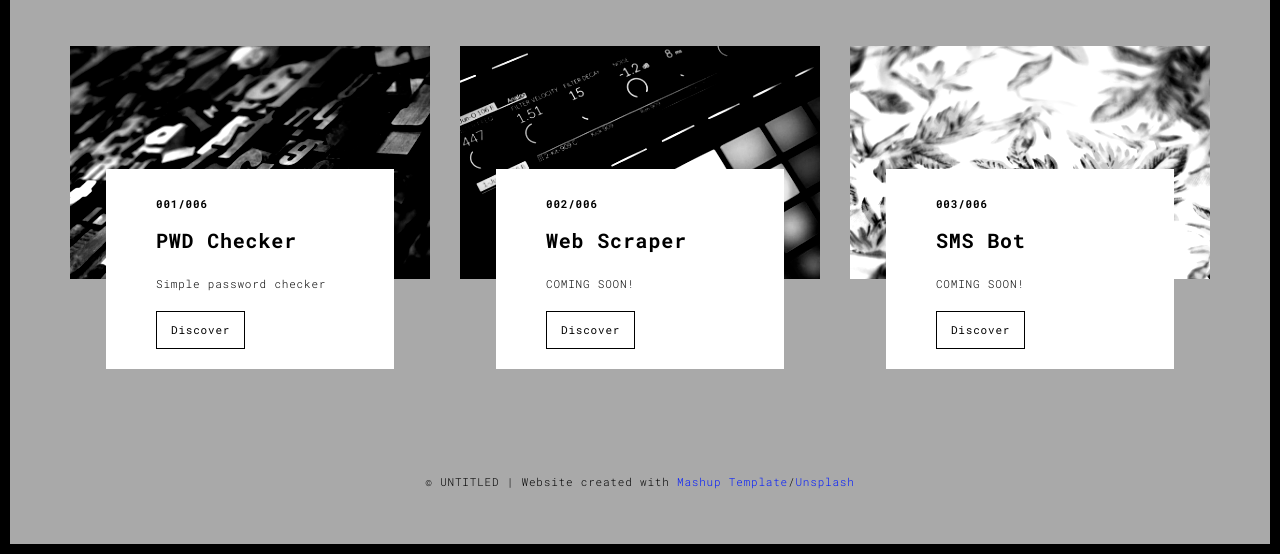
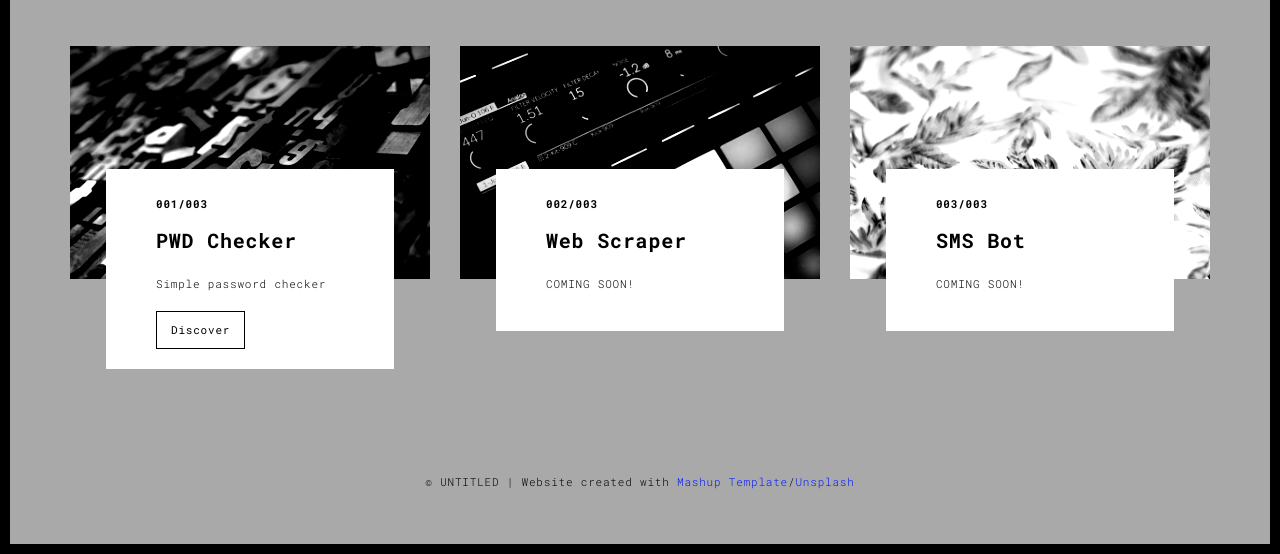
Before and after one commit to cainepavl/portfo, a Flask app: page /works.html in a window 1280 px wide. Shown: the part 246-800 px from the top of the page. Run offline with Flask 3, Linux system fonts and the light colour scheme; some libraries are stand-ins or nearby versions.

Commit message:
Update works.html

```diff
--- a/templates/works.html
+++ b/templates/works.html
@@ -73,7 +73,7 @@
                         <img src="./static/assets/images/work01-hover.jpg" alt="" class="img-responsive">
                       </a>
                       <div class="card-container card-container-lg">
-                        <h4>001/006</h4>
+                        <h4>001/003</h4>
                         <h3>PWD Checker</h3>
                         <p>Simple password checker</p>
                         <a href="./work.html" title="" class="btn btn-default">Discover</a>
@@ -84,10 +84,10 @@
                         <img src="./static/assets/images/work02-hover.jpg" alt="" class="img-responsive">
                       </a>
                       <div class="card-container card-container-lg">
-                        <h4>002/006</h4>
+                        <h4>002/003</h4>
                         <h3>Web Scraper</h3>
                         <p>COMING SOON!</p>
-                        <a href="./work.html" title="" class="btn btn-default">Discover</a>
+<!--                         <a href="./work.html" title="" class="btn btn-default">Discover</a> -->
                       </div>
                     </div>
                     <div class="col-sm-4">
@@ -95,10 +95,10 @@
                         <img src="./static/assets/images/work03-hover.jpg" alt="" class="img-responsive">
                       </a>
                       <div class="card-container card-container-lg">
-                        <h4>003/006</h4>
+                        <h4>003/003</h4>
                         <h3>SMS Bot</h3>
                         <p>COMING SOON!</p>
-                        <a href="./work.html" title="" class="btn btn-default">Discover</a>
+<!--                         <a href="./work.html" title="" class="btn btn-default">Discover</a> -->
                       </div>
                     </div>
 
```
